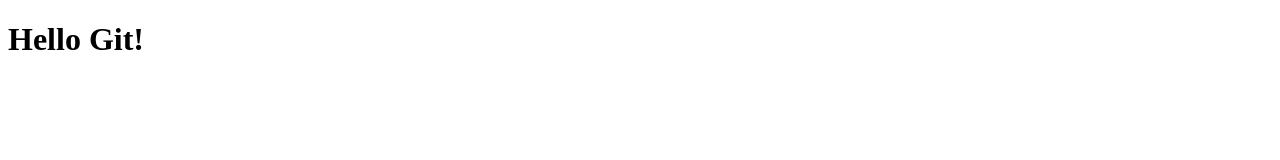
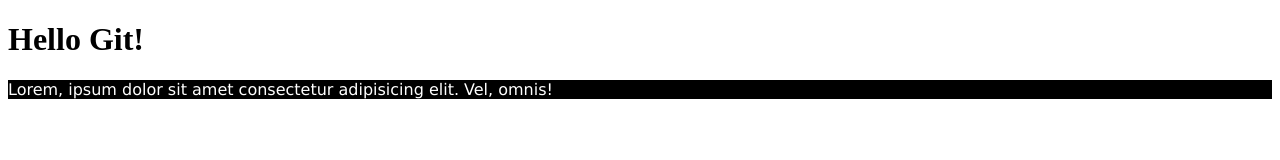
Before and after one commit to rama-rahimov/html67, a plain HTML site: page index.html in a window 1280 px wide. Drawn offline with Linux system fonts and the light colour scheme.

Commit message:
work finish todey for git

```diff
--- a/index.html
+++ b/index.html
@@ -4,9 +4,11 @@
     <meta charset="UTF-8">
     <meta http-equiv="X-UA-Compatible" content="IE=edge">
     <meta name="viewport" content="width=, initial-scale=1.0">
+    <link rel="stylesheet" href="./style.css">
     <title>Document</title>
 </head>
 <body>
     <h1>Hello Git!</h1>
+    <p class="text">Lorem, ipsum dolor sit amet consectetur adipisicing elit. Vel, omnis!</p>
 </body>
 </html>
--- a/style.css
+++ b/style.css
@@ -1,3 +1,8 @@
 body{
     background: redgit ;
 }
+.text{
+    font-family: Verdana, Geneva, Tahoma, sans-serif;
+    background-color: black;
+    color: white;
+}
```
